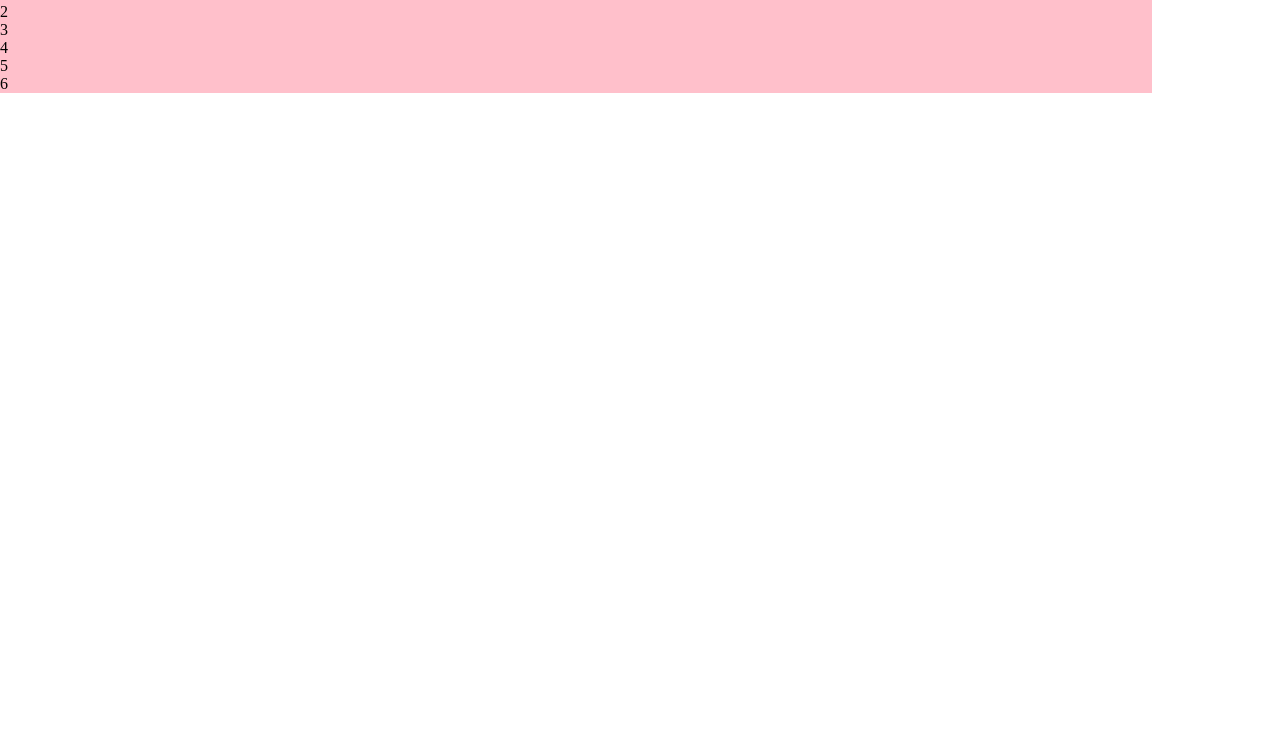
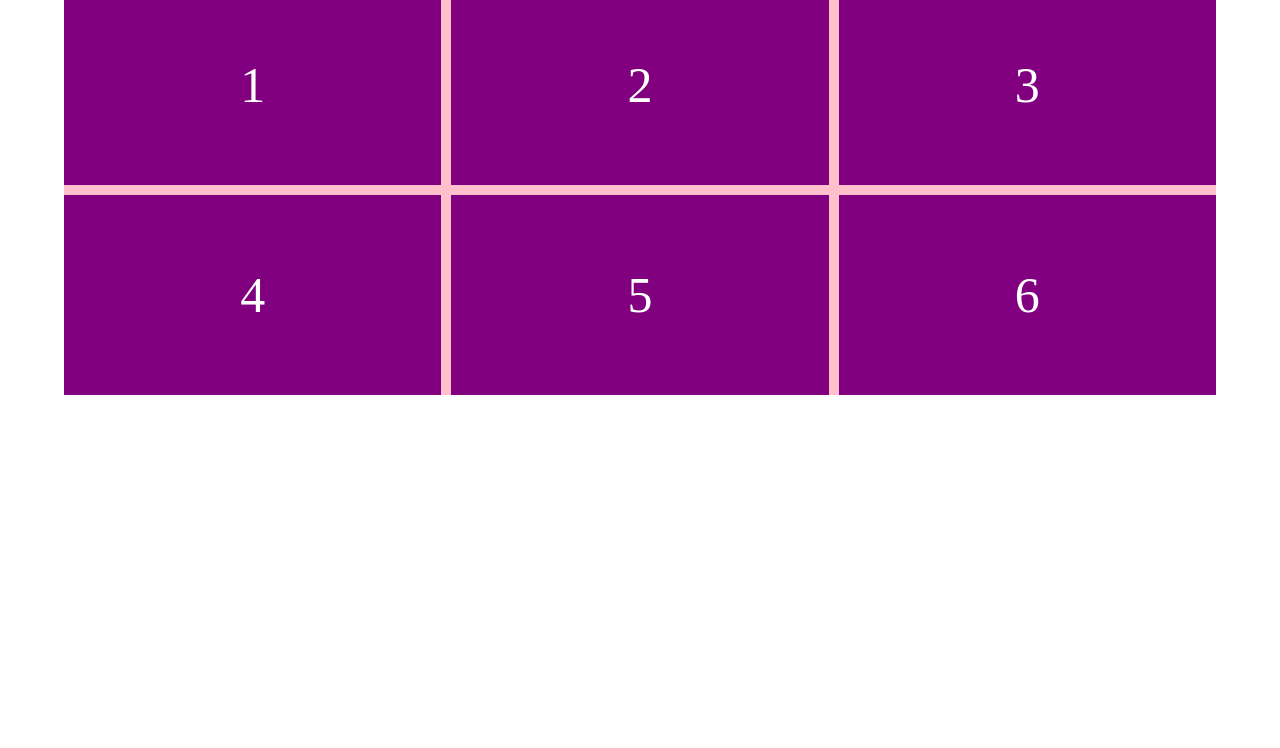
Before and after one commit to Kaksie-codes/frontend-developement-guide, a plain HTML site: page mobile-first-grid.html in a window 1280 px wide. Shown: the part 52-800 px from the top of the page. Drawn offline with Linux system fonts and the light colour scheme.

Commit message:
Update mobile-first-grid.html

```diff
--- a/mobile-first-grid.html
+++ b/mobile-first-grid.html
@@ -13,6 +13,35 @@
        .container{
         background-color: pink;
         width: min(90%, 1200px);
+        margin-inline: auto;
+        gap: 10px;
+        display: grid;
+        grid-template-columns: 1fr;
+       }
+       .box{
+        background-color: blue;
+        height: 200px;
+        color: white;
+        font-size: 50px;
+        display: grid;
+        place-items: center;
+       }
+
+       @media (min-width:600px) {
+            .container{
+                grid-template-columns: repeat(2, 1fr);
+            }
+            .box{
+                background-color: yellow;
+            }
+       }
+       @media (min-width:1024px) {
+            .container{
+                grid-template-columns: repeat(3, 1fr);
+            }
+            .box{
+                background-color: purple;
+            }
        }
     </style>
 </head>
```
